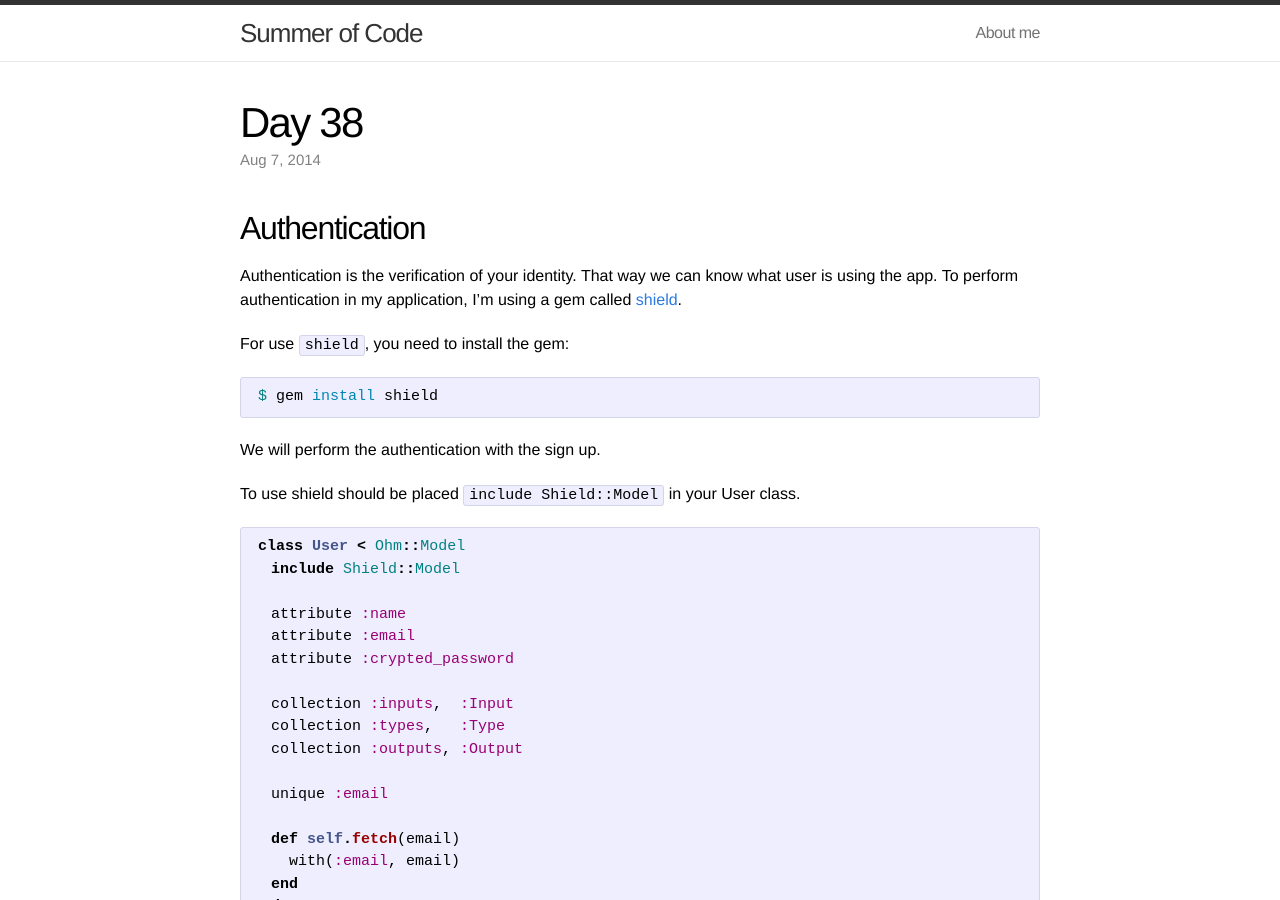
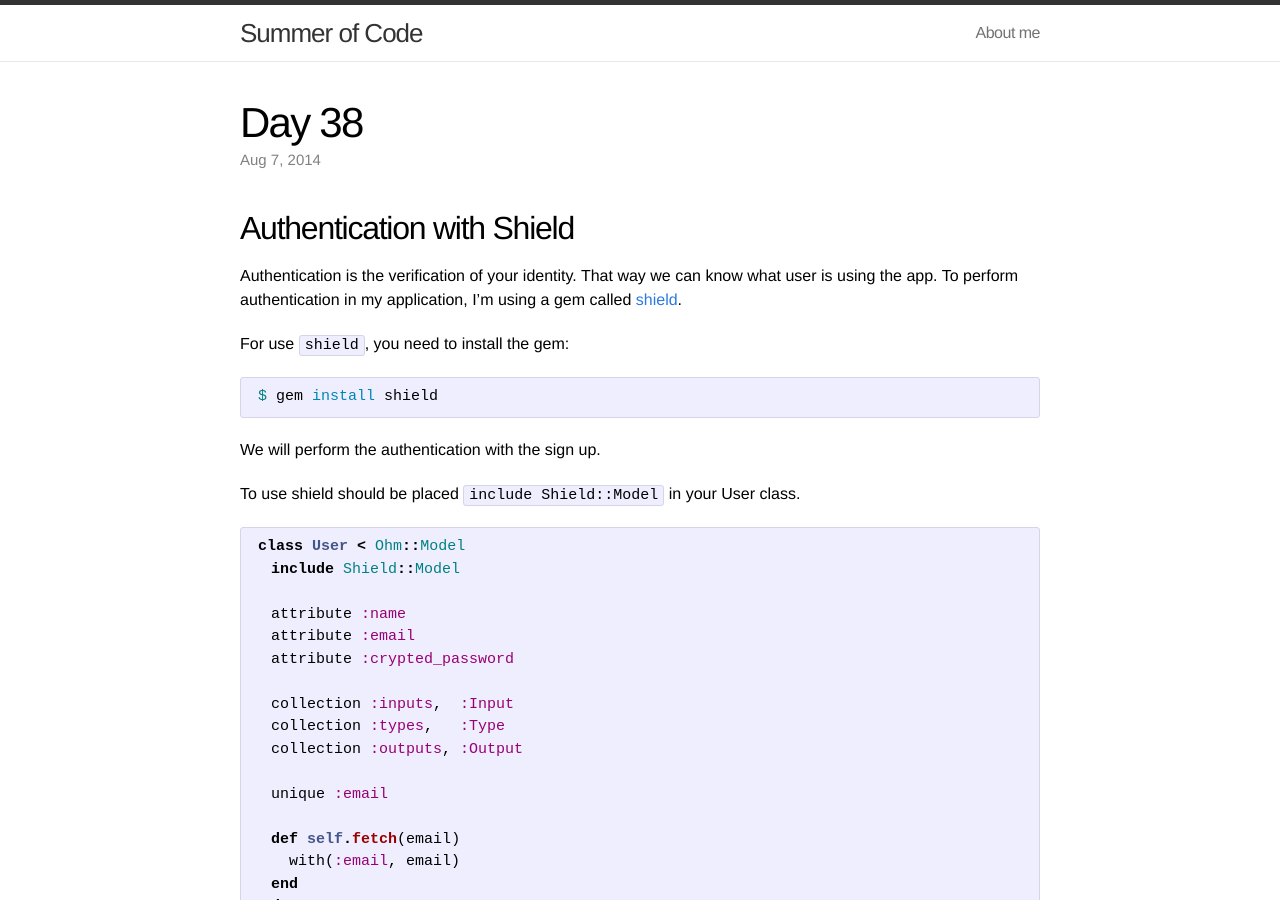
Before and after one commit to migraine-io/migraine-io.github.io, a Jekyll site: the page built from _posts/2014-08-07-day-38.markdown, in a window 1280 px wide and 900 px high. Built offline with Jekyll 4.4.1, drawn with Linux system fonts in a browser that asks for light colours.

Commit message:
Fix title Day 38

```diff
--- a/_posts/2014-08-07-day-38.markdown
+++ b/_posts/2014-08-07-day-38.markdown
@@ -5,7 +5,7 @@ date: 2014-08-07 23:56:55
 categories: blog
 ---
 
-## Authentication
+## Authentication with Shield
 
 Authentication is the verification of your identity. That way we can know what user is using the app.
 To perform authentication in my application, I'm using a gem called [shield][1].
```
